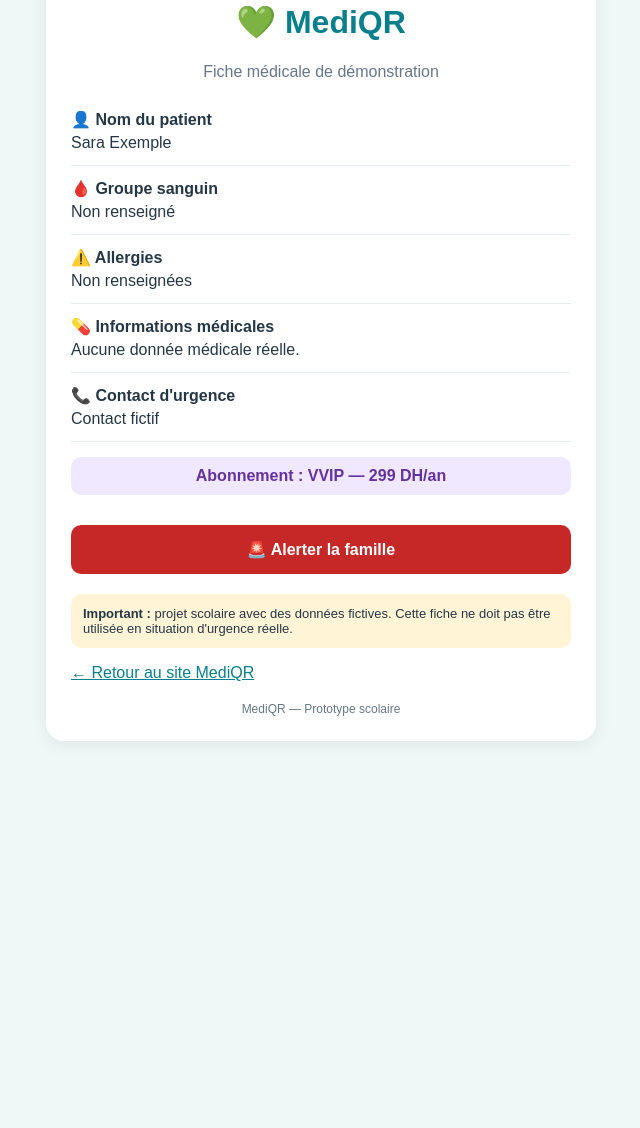
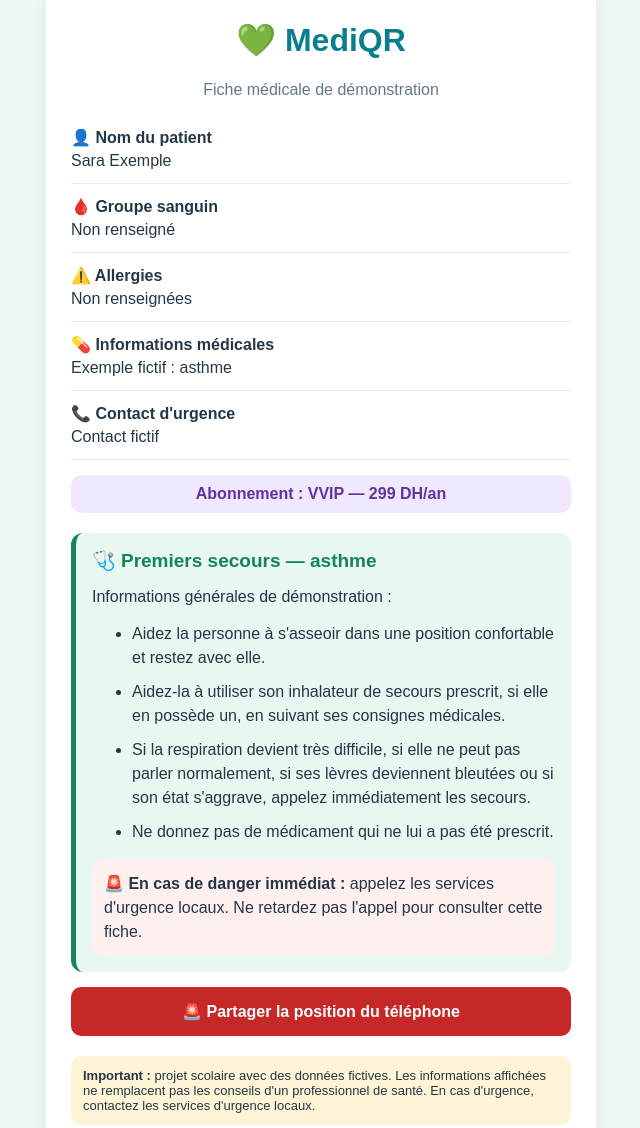
Before and after one commit to zahralyasse123-boop/mediqr, a plain HTML site: page patient.html in a window 1280 px wide. Shown: the part 93-1221 px from the top of the page, without its empty margins (319-959 px from the left). Before the commit the page ends 884 px from the top, so only its background shows below. Drawn offline with Linux system fonts and the light colour scheme.

Commit message:
Enhance patient HTML with first aid details
Added first aid information and improved emergency instructions.

````diff
--- a/patient.html
+++ b/patient.html
@@ -1,3 +1,4 @@
+```html
 <!DOCTYPE html>
 <html lang="fr">
 <head>
@@ -13,7 +14,6 @@ body {
   padding: 20px;
   color: #243746;
 }
-
 .card {
   max-width: 500px;
   margin: 30px auto;
@@ -22,28 +22,23 @@ body {
   border-radius: 18px;
   box-shadow: 0 4px 18px #00000012;
 }
-
 h1 {
   text-align: center;
   color: #087f8c;
 }
-
 .subtitle {
   text-align: center;
   color: #667788;
 }
-
 .item {
   padding: 13px 0;
   border-bottom: 1px solid #e5eeee;
 }
-
 .label {
   font-weight: bold;
   display: block;
   margin-bottom: 5px;
 }
-
 .notice {
   background: #fff4d6;
   padding: 12px;
@@ -51,7 +46,6 @@ h1 {
   font-size: 13px;
   margin-top: 20px;
 }
-
 .vip {
   background: #f0e8ff;
   color: #6332a0;
@@ -61,7 +55,29 @@ h1 {
   font-weight: bold;
   margin: 15px 0;
 }
-
+.first-aid {
+  background: #e8f7f0;
+  padding: 16px;
+  border-radius: 12px;
+  margin-top: 20px;
+  border-left: 5px solid #16845b;
+}
+.first-aid h2 {
+  color: #16845b;
+  font-size: 19px;
+  margin-top: 0;
+}
+.first-aid li {
+  margin-bottom: 10px;
+  line-height: 1.5;
+}
+.emergency {
+  background: #fff0f0;
+  padding: 12px;
+  border-radius: 10px;
+  margin-top: 15px;
+  line-height: 1.5;
+}
 button {
   width: 100%;
   padding: 15px;
@@ -74,25 +90,21 @@ button {
   cursor: pointer;
   margin-top: 15px;
 }
-
 button:disabled {
   opacity: 0.6;
   cursor: wait;
 }
-
 #status {
   font-size: 14px;
   margin-top: 12px;
   overflow-wrap: anywhere;
 }
-
 footer {
   text-align: center;
   margin-top: 20px;
   color: #667788;
   font-size: 12px;
 }
-
 a {
   color: #087f8c;
 }
@@ -100,7 +112,6 @@ a {
 </head>
 
 <body>
-
 <main class="card">
 
 <h1>💚 MediQR</h1>
@@ -108,16 +119,17 @@ a {
 
 <div id="profile"></div>
 <div id="subscription"></div>
+<div id="firstAid"></div>
 <div id="alertArea"></div>
-<p id="status" role="status"></p>
+<p id="status" role="status" aria-live="polite"></p>
 
 <div class="notice">
 <strong>Important :</strong> projet scolaire avec des données fictives.
-Cette fiche ne doit pas être utilisée en situation d'urgence réelle.
+Les informations affichées ne remplacent pas les conseils d'un professionnel de santé.
+En cas d'urgence, contactez les services d'urgence locaux.
 </div>
 
 <p><a href="./index.html">← Retour au site MediQR</a></p>
-
 <footer>MediQR — Prototype scolaire</footer>
 
 </main>
@@ -128,27 +140,48 @@ const patients = {
     name: "Sara Exemple",
     blood: "Non renseigné",
     allergies: "Non renseignées",
-    info: "Aucune donnée médicale réelle.",
+    info: "Exemple fictif : asthme",
     contact: "Contact fictif",
-    plan: "VVIP"
+    plan: "VVIP",
+    condition: "asthme",
+    firstAid: [
+      "Aidez la personne à s'asseoir dans une position confortable et restez avec elle.",
+      "Aidez-la à utiliser son inhalateur de secours prescrit, si elle en possède un, en suivant ses consignes médicales.",
+      "Si la respiration devient très difficile, si elle ne peut pas parler normalement, si ses lèvres deviennent bleutées ou si son état s'aggrave, appelez immédiatement les secours.",
+      "Ne donnez pas de médicament qui ne lui a pas été prescrit."
+    ]
   },
 
   "2": {
     name: "Adam Démo",
     blood: "O+ (exemple fictif)",
     allergies: "Exemple fictif : arachides",
-    info: "Exemple scolaire uniquement.",
+    info: "Exemple scolaire : diabète",
     contact: "Non renseigné",
-    plan: "NORMAL"
+    plan: "NORMAL",
+    condition: "diabète",
+    firstAid: [
+      "Si la personne est consciente et peut avaler sans difficulté, et qu'une hypoglycémie est suspectée, suivez son plan médical. Si elle peut mesurer sa glycémie, aidez-la à le faire.",
+      "Si une hypoglycémie est confirmée ou fortement suspectée chez une personne consciente capable d'avaler, donnez une source de sucre rapide selon son plan de soins.",
+      "Ne donnez jamais de nourriture, de boisson ou de sucre à une personne inconsciente, très somnolente ou incapable d'avaler.",
+      "En cas de perte de connaissance, de convulsions ou de confusion importante, appelez les secours. Si elle est inconsciente mais respire normalement, placez-la en position latérale de sécurité, sauf suspicion de traumatisme empêchant de la déplacer, et surveillez sa respiration."
+    ]
   },
 
   "3": {
     name: "Lina Test",
     blood: "A+ (exemple fictif)",
     allergies: "Exemple fictif : pollen",
-    info: "Exemple scolaire uniquement.",
+    info: "Exemple scolaire : allergie sévère",
     contact: "Non renseigné",
-    plan: "VIP"
+    plan: "VIP",
+    condition: "allergie sévère",
+    firstAid: [
+      "Une réaction allergique sévère peut être une urgence vitale. Appelez immédiatement les secours si la personne a des difficultés respiratoires, un gonflement de la langue ou de la gorge, ou un malaise important.",
+      "Si un auto-injecteur d'adrénaline lui a été prescrit, aidez-la à l'utiliser immédiatement conformément à ses instructions.",
+      "Si la respiration est difficile, laissez-la dans la position où elle respire le mieux. Si elle se sent faible ou étourdie, allongez-la si cela ne gêne pas sa respiration.",
+      "Ne la laissez pas seule. Si elle perd connaissance, vérifiez sa respiration et suivez les instructions des secours."
+    ]
   }
 };
 
@@ -158,6 +191,7 @@ const p = patients[id];
 
 const profile = document.getElementById("profile");
 const subscription = document.getElementById("subscription");
+const firstAid = document.getElementById("firstAid");
 const alertArea = document.getElementById("alertArea");
 const status = document.getElementById("status");
 
@@ -167,22 +201,18 @@ if (p) {
       <span class="label">👤 Nom du patient</span>
       ${p.name}
     </div>
-
     <div class="item">
       <span class="label">🩸 Groupe sanguin</span>
       ${p.blood}
     </div>
-
     <div class="item">
       <span class="label">⚠️ Allergies</span>
       ${p.allergies}
     </div>
-
     <div class="item">
       <span class="label">💊 Informations médicales</span>
       ${p.info}
     </div>
-
     <div class="item">
       <span class="label">📞 Contact d'urgence</span>
       ${p.contact}
@@ -196,11 +226,23 @@ if (p) {
     </div>
   `;
 
+  firstAid.innerHTML = `
+    <section class="first-aid">
+      <h2>🩺 Premiers secours — ${p.condition}</h2>
+      <p>Informations générales de démonstration :</p>
+      <ul>
+        ${p.firstAid.map(step => `<li>${step}</li>`).join("")}
+      </ul>
+      <div class="emergency">
+        <strong>🚨 En cas de danger immédiat :</strong>
+        appelez les services d'urgence locaux. Ne retardez pas l'appel pour consulter cette fiche.
+      </div>
+    </section>
+  `;
+
   if (p.plan === "VVIP") {
     alertArea.innerHTML = `
-      <button id="alertButton">
-        🚨 Alerter la famille
-      </button>
+      <button id="alertButton">🚨 Partager la position du téléphone</button>
     `;
 
     document.getElementById("alertButton").addEventListener("click", async function () {
@@ -219,12 +261,10 @@ if (p) {
         async function (position) {
           const lat = position.coords.latitude;
           const lon = position.coords.longitude;
-
-          const mapLink =
-            `https://www.google.com/maps?q=${lat},${lon}`;
+          const mapLink = `https://www.google.com/maps?q=${lat},${lon}`;
 
           const message =
-            `Alerte MediQR — fiche de démonstration pour ${p.name}. ` +
+            `Alerte MediQR — démonstration scolaire pour ${p.name}. ` +
             `Position du téléphone ayant scanné le QR Code : ${mapLink}`;
 
           status.textContent =
@@ -254,13 +294,11 @@ if (p) {
 
           button.disabled = false;
         },
-
         function () {
           status.textContent =
             "Position indisponible. Autorisez l'accès à la localisation puis réessayez.";
           button.disabled = false;
         },
-
         {
           enableHighAccuracy: true,
           timeout: 15000,
@@ -271,19 +309,19 @@ if (p) {
   } else {
     alertArea.innerHTML = `
       <p>
-        La fonctionnalité de partage de localisation est réservée
-        à l'abonnement VVIP.
+        📍 Le partage de localisation est réservé à l'abonnement VVIP.
       </p>
     `;
   }
 
 } else {
-  profile.textContent =
-    "Profil introuvable. Vérifiez le QR code.";
+  profile.textContent = "Profil introuvable. Vérifiez le QR code.";
   subscription.textContent = "";
+  firstAid.textContent = "";
   alertArea.textContent = "";
 }
 </script>
 
 </body>
 </html>
+```
````
